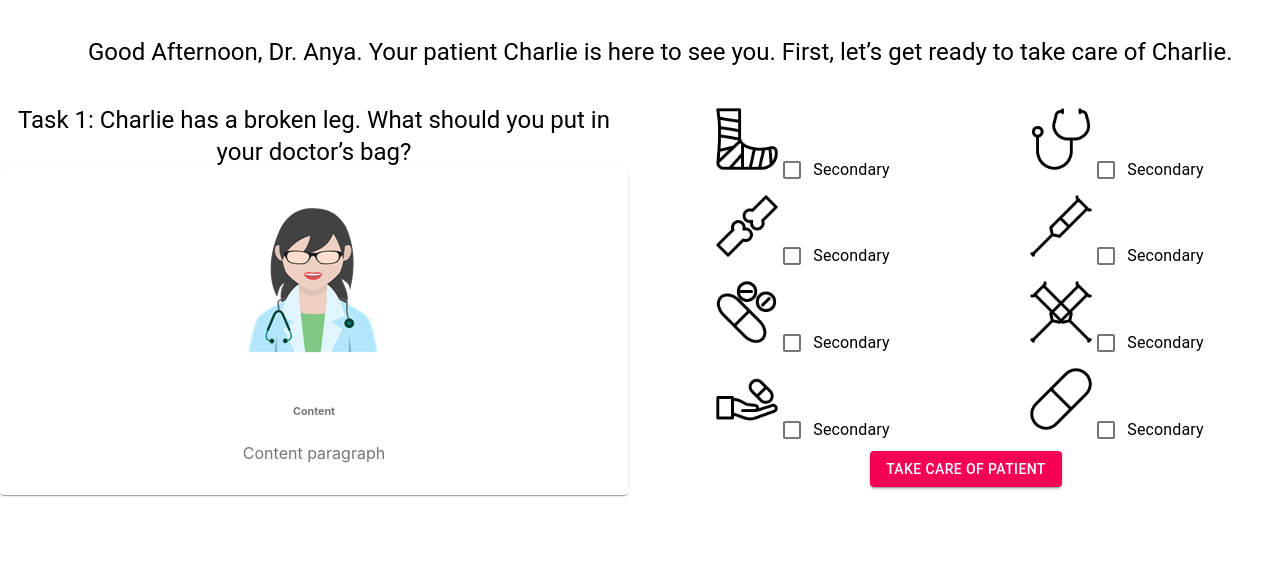
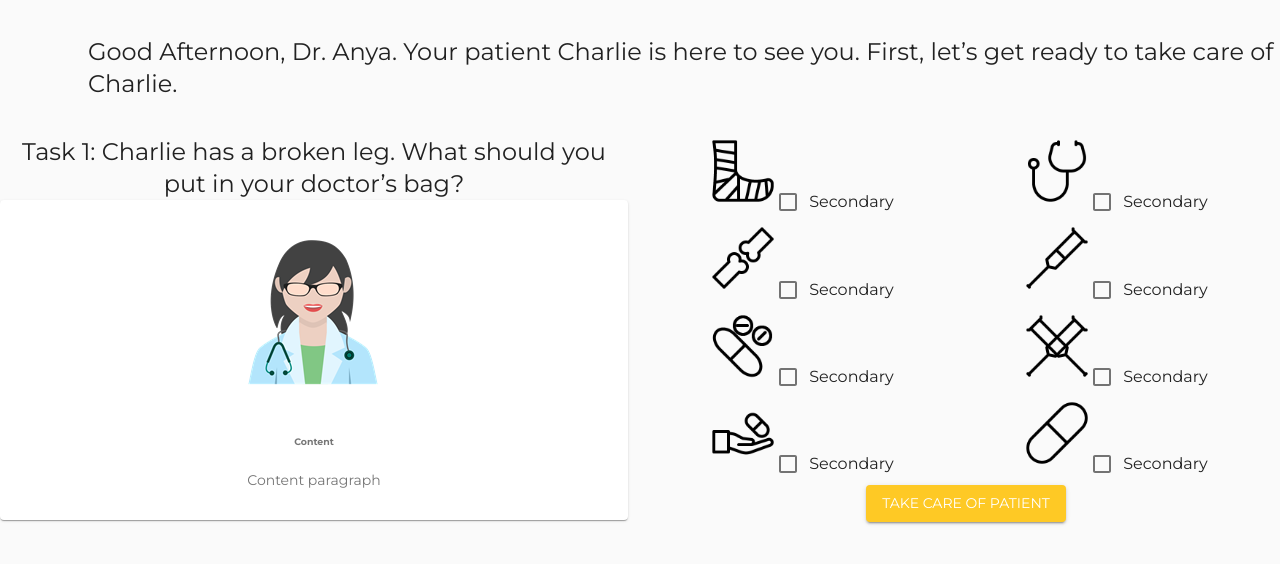
Before and after one commit to karlmiche/hackathon, a React (Create React App) app: page /tasks in a window 1280 px wide. Shown: the top 564 px of the page. Built offline with nearby package versions, Linux system fonts and the light colour scheme; what react-swipeable-views-utils would draw is missing.

Commit message:
more home stuff done

```diff
--- a/package.json
+++ b/package.json
@@ -9,12 +9,15 @@
     "@testing-library/jest-dom": "^4.2.4",
     "@testing-library/react": "^9.5.0",
     "@testing-library/user-event": "^7.2.1",
+    "cxs": "^6.2.0",
     "material-ui": "^0.20.2",
     "react": "^16.13.1",
     "react-dom": "^16.13.1",
     "react-router-dom": "^5.2.0",
     "react-scripts": "3.4.3",
     "react-swipeable-views": "^0.13.9",
+    "react-text-loop": "^2.3.0",
+    "react-text-transition": "^1.1.2",
     "react-transition-group": "^4.4.1"
   },
   "scripts": {
--- a/public/index.html
+++ b/public/index.html
@@ -24,6 +24,7 @@
       work correctly both with client-side routing and a non-root public URL.
       Learn how to configure a non-root public URL by running `npm run build`.
     -->
+    <link href="https://fonts.googleapis.com/css2?family=Montserrat:wght@300;400;600;700;800&display=swap" rel="stylesheet">
     <title>React App</title>
   </head>
   <body>
--- a/src/App.js
+++ b/src/App.js
@@ -5,15 +5,21 @@ import Home from './components/Home';
 import ActivityTracker from './components/ActivityTracker'
 import TaskView from './components/TaskView'
 import MyCarousel from './components/MyCarousel'
+import theme from './theme'
+import { CssBaseline } from '@material-ui/core';
+import { ThemeProvider } from '@material-ui/core/styles';
 
 
 function App() {
   return (
     <div className="App">
-      <Route exact path='/home' component={Home} />
+      <ThemeProvider theme={theme}>
+      <CssBaseline />
+      <Route exact path='/' component={Home} />
       <Route path='/activityTracker' component={ActivityTracker} />
       <Route exact path='/tasks' component={TaskView} />
       <Route exact path="/carousel" component={MyCarousel} />
+      </ThemeProvider>
     </div>
   );
 }
--- a/src/components/Appbar.js
+++ b/src/components/Appbar.js
@@ -14,6 +14,7 @@ const useStyles = makeStyles((theme) => ({
   },
   menuButton: {
     marginRight: theme.spacing(2),
+
   },
   title: {
     flexGrow: 1,
@@ -31,6 +32,7 @@ return (
         <Toolbar>
           <IconButton edge="start" className={classes.menuButton} color="primary" aria-label="menu">
             <MenuIcon />
+            <img src="./logo.png"></img>
           </IconButton>
           <Typography variant="h6" className={classes.title}>
 
--- a/src/components/Home.js
+++ b/src/components/Home.js
@@ -6,20 +6,32 @@ import Appbar from './Appbar'
 import { Box } from '@material-ui/core'
 import Button from '@material-ui/core/Button';
 import { makeStyles } from '@material-ui/core/styles'
-
+import { ThemeProvider } from '@material-ui/core/styles';
+import TextTransition from './Text'
 
 const useStyles = makeStyles((theme) => ({
 title: {
-    paddingTop: "300px",
-    paddingLeft: "100px",
+    paddingTop: "100px",
+    paddingLeft: "50px",
+    textAlign: "left",
 },
 button: {
     backgroundColor: "#00B4EB",
-    marginLeft: "50px",
+    marginLeft: "30px",
     color: "#fff",
     paddingLeft: "30px",
     paddingRight: "30px",
-
+    fontSize: "30px",
+    textDecoration: "none",
+},
+picture: {
+    width: "300px",
+    height: "300px",
+    textAlign: "right",
+    marginLeft: "200px"
+},
+tagline: {
+    fontSize: "36pt"
 }
 }))
 
@@ -33,12 +45,14 @@ const classes = useStyles()
             <Grid container spacing={12} className={classes.title}>
                 <Grid item></Grid>
                 <Grid item xs={6}>
-                    <h1>There's magic in the making...I wonder what I'll be!</h1>
+                    <h1 className={classes.tagline}>There's magic in the making...I wonder what I'll be! <TextTransition /></h1>
+
+
                 </Grid>
                 <Grid item xs={6}>
-                    <img src="https://placekitten.com/200/150" />
+                    <img src="./DoctorFemale.png" className={classes.picture}/>
                 </Grid>
-                <Button className={classes.button}>Explore</Button>
+                <Button className={classes.button}><Link style={{ textDecoration:"none"}} to="/carousel">Explore</Link></Button>
             </Grid>
             <Grid container spacing={12}>
 
--- /dev/null
+++ b/src/components/Text.js
@@ -0,0 +1,47 @@
+import React from "react";
+import TextTransition, { presets } from "react-text-transition";
+import { makeStyles } from "@material-ui/core";
+
+const useStyles = makeStyles((theme) => ({
+  text: {
+    color: "#F9D25B",
+    fontSize: "36pt",
+    display: "inline-block"
+  }
+}))
+const TEXTS = [
+  "Doctor",
+  "Driver",
+  "Artist",
+  "Engineer",
+  "Farmer",
+  "Judge",
+  "Nurse",
+  "Police",
+  "Scientist",
+  "Teacher"
+];
+
+
+
+const Text = () => {
+  const classes = useStyles()
+  const [index, setIndex] = React.useState(0);
+
+  React.useEffect(() => {
+    const intervalId = setInterval(() =>
+      setIndex(index => index + 1),
+      3000 // every 3 seconds
+    );
+  });
+
+  return (
+    <h2 className={classes.text}>
+      <TextTransition
+        text={ TEXTS[index % TEXTS.length] }
+        springConfig={ presets.default }
+      />
+    </h2>
+  );
+};
+export default Text
--- a/src/components/Textloop.js
+++ /dev/null
@@ -1,2 +0,0 @@
-import React, { useState, useEffect } from "react";
-import TextLoop from "react-text-loop";
--- /dev/null
+++ b/src/theme.js
@@ -0,0 +1,20 @@
+import { createMuiTheme } from '@material-ui/core/styles'
+
+const theme = createMuiTheme({
+
+    palette: {
+        primary: {
+            main: '#00B4EB',
+            contrastText: '#ffffff'
+        },
+        secondary: {
+            main: '#FEC925',
+            contrastText: '#ffffff'
+        }
+    },
+    typography: {
+        fontFamily: "Montserrat",
+    },
+})
+
+    export default theme;
```
Also changed, not shown: public/Logo.png (added), 1 other file (tests, documents, lock files or other folders).
